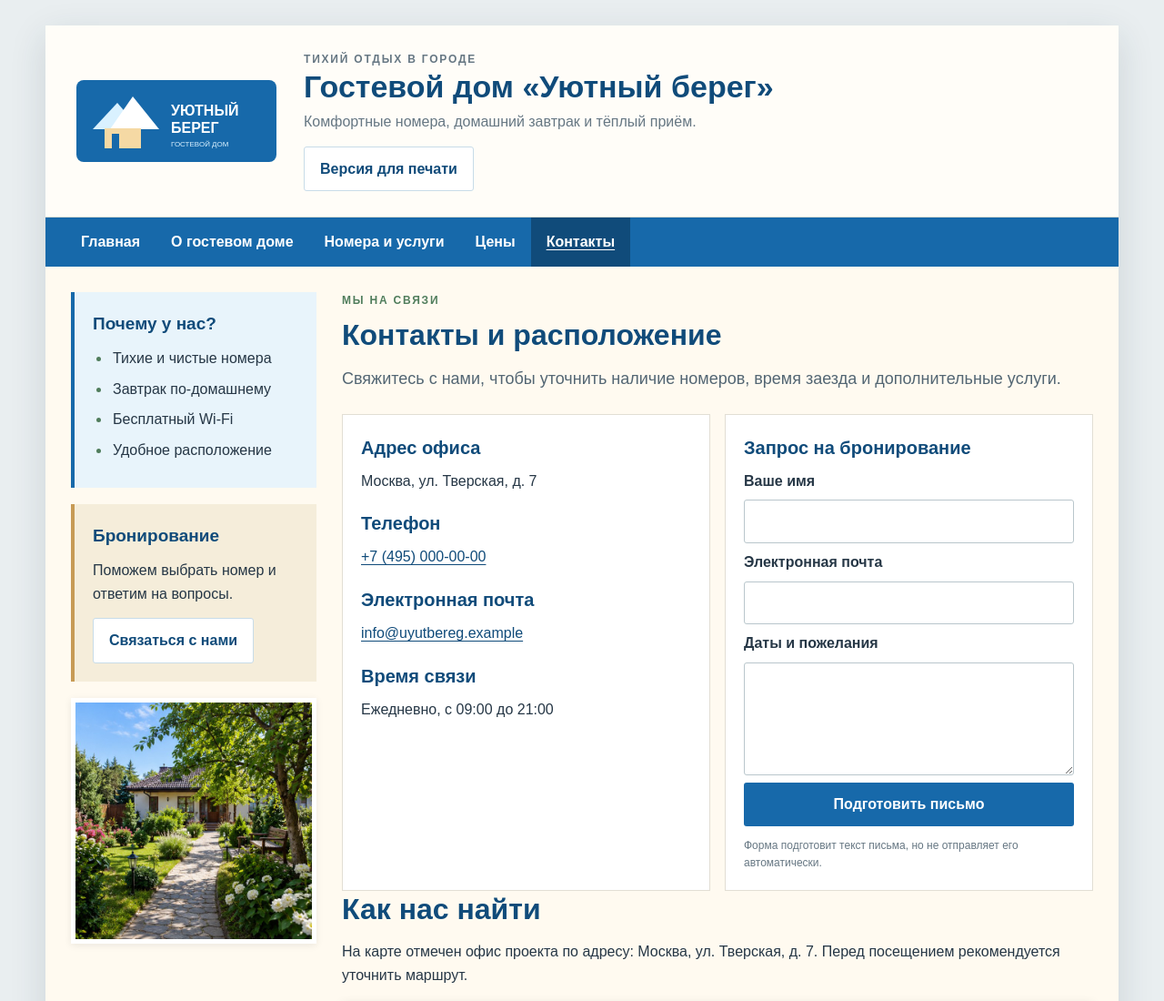
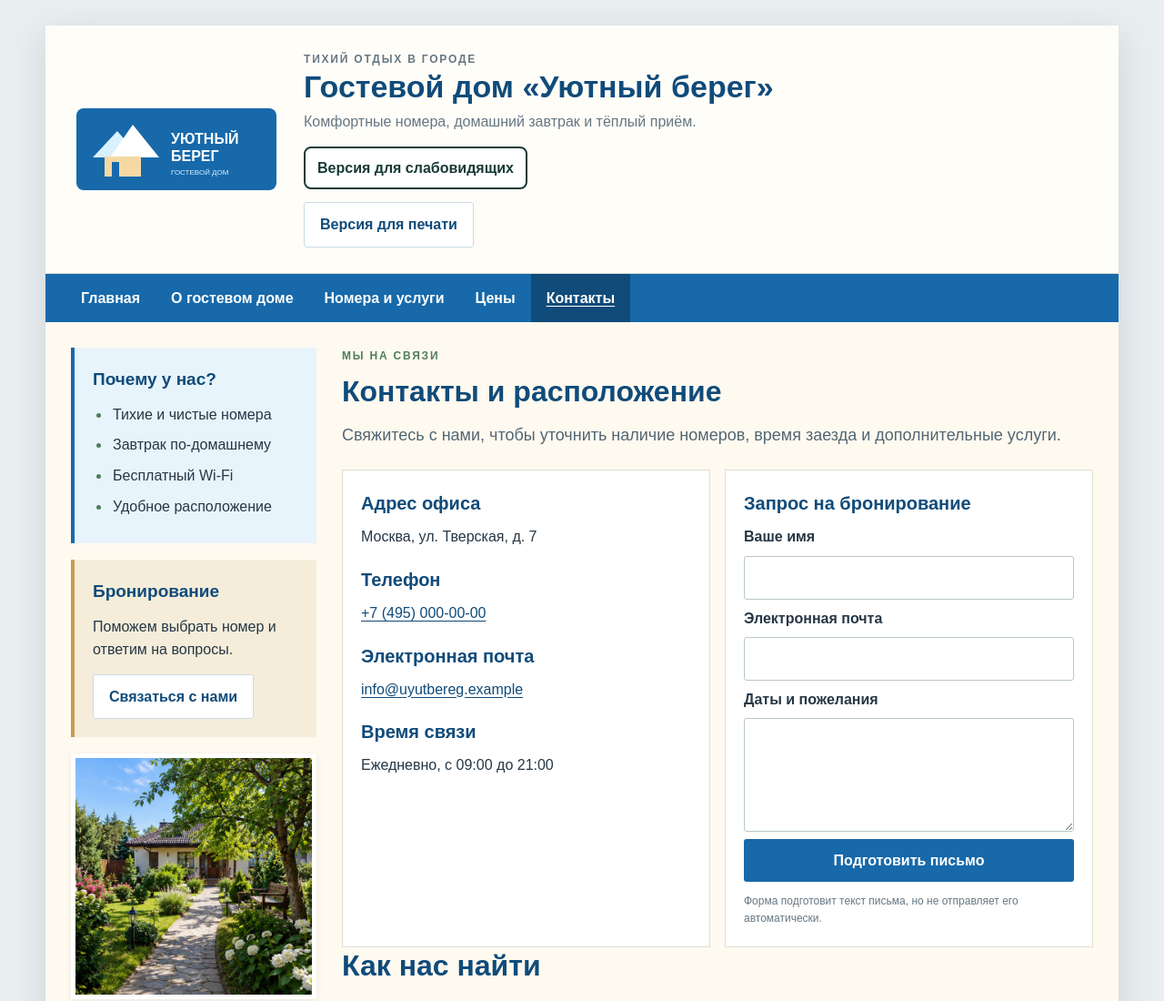
Before and after one commit to qasdfghj48132-alt/websitelab, a plain HTML site: page contacts.html in a window 1280 px wide. Shown: the top 1100 px of the page at 91% size. Drawn offline with Linux system fonts and the light colour scheme.

Commit message:
Connect accessibility mode

```diff
--- a/contacts.html
+++ b/contacts.html
@@ -6,6 +6,7 @@
 	<meta name="description" content="Гостевой дом Уютный берег: номера, услуги, цены и контакты.">
 	<title>Контакты — Уютный берег</title>
 	<link rel="stylesheet" href="styles.css">
+	<link rel="stylesheet" href="accessibility.css">
 </head>
 <body>
 	<div class="page-shell">
@@ -60,5 +61,6 @@
 	</footer>
 	</div>
 	<script src="js/site.js"></script>
+	<script src="js/accessibility.js"></script>
 </body>
 </html>
```
